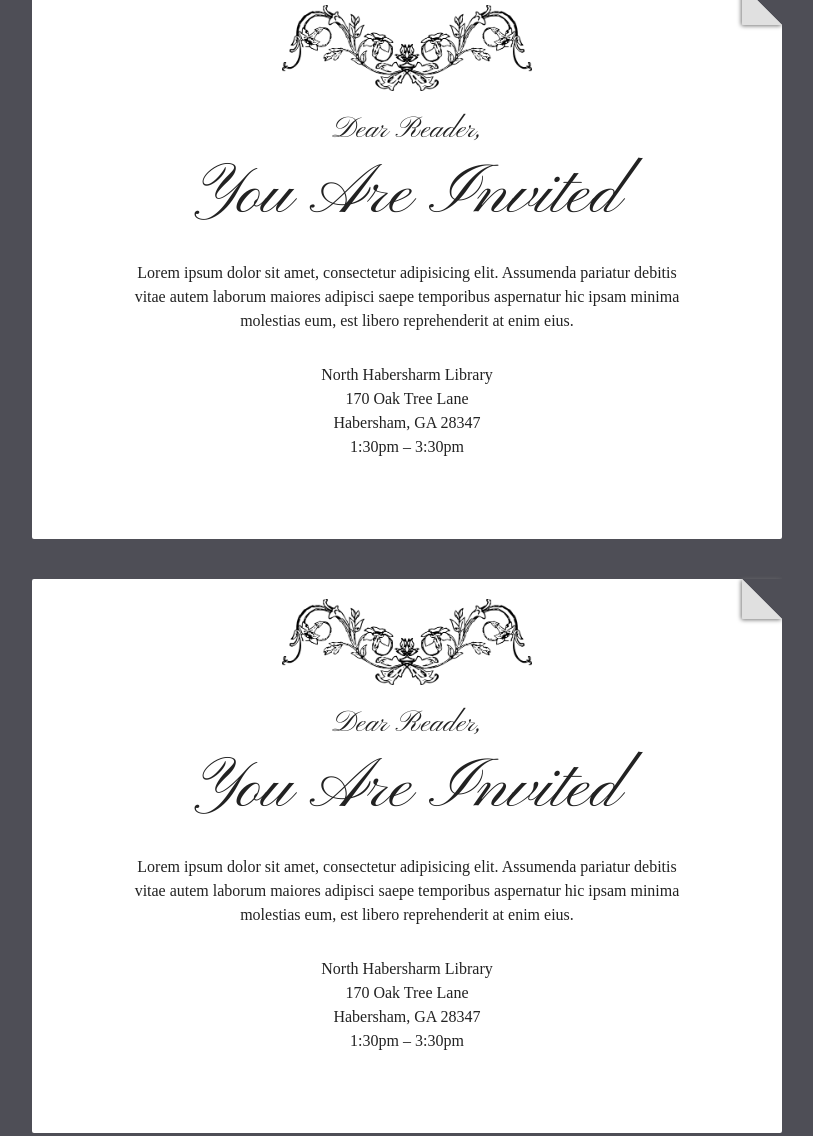
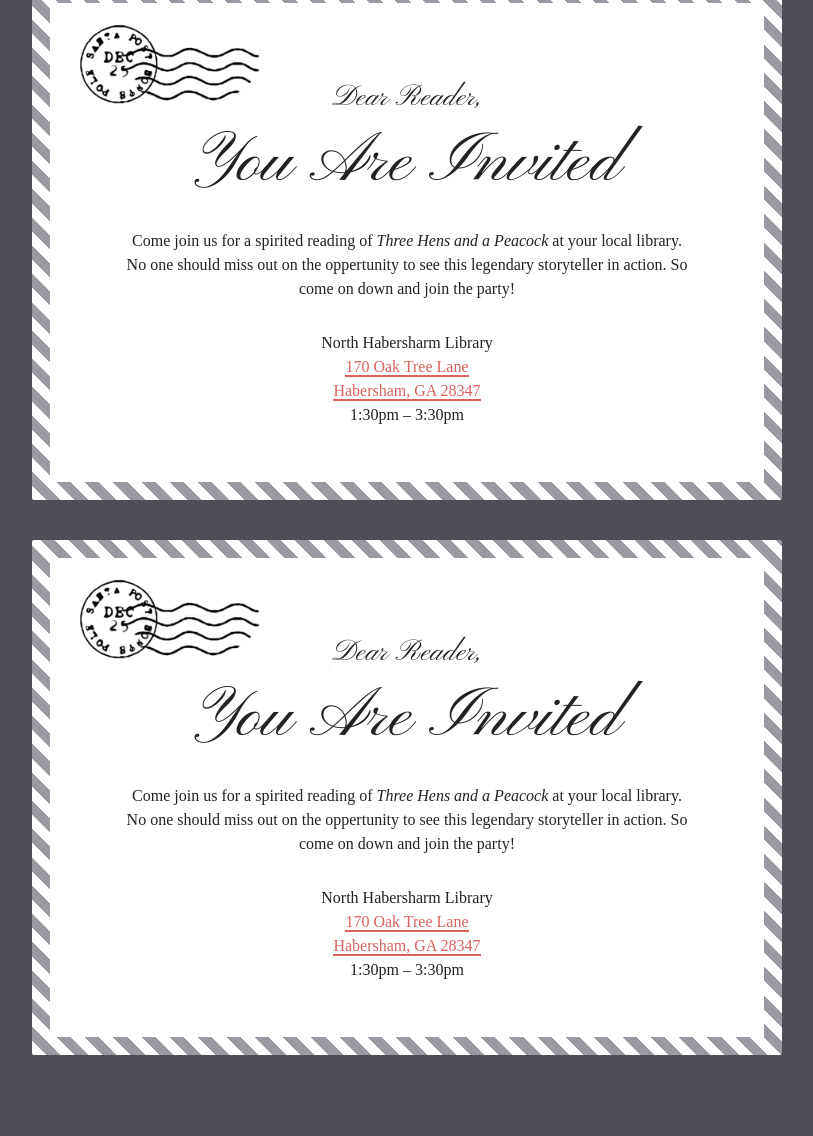
Before and after one commit to leahscott/one-book-habersham, a plain HTML site: page index.html in a window 1280 px wide. Shown: the part 4631-5767 px from the top of the page, without its empty margins (233-1046 px from the left). Drawn offline with nearby package versions, Linux system fonts and the light colour scheme; a script that the page names is missing; a web font is replaced by a local one.

Commit message:
Add additional event styles

```diff
--- a/css/styles.scss
+++ b/css/styles.scss
@@ -10,6 +10,12 @@ html {
 p {
 	font: 400 16px/24px 'gentium book basic';
 	padding-bottom: 20px;
+}
+
+p a {
+	color: $red;
+	text-decoration: none;
+	border-bottom: 2px solid;
 }
 
 em {
@@ -292,12 +298,6 @@ em {
 	.storyteller-copy {
 		text-shadow: none;
 	}
-
-	.storyteller-copy p a {
-		color: $red;
-		text-decoration: none;
-		border-bottom: 2px solid;
-	}
 }
 
 #events {
@@ -316,21 +316,18 @@ em {
 
 .event {
 	display: block;
-	background: url('../img/event-decoration.png') no-repeat center 20px,
-				white;
-	background-size: 250px;
+	background: repeating-linear-gradient(45deg, white, white 10px, lighten($slate, 30%) 10px, lighten($slate, 30%) 20px);
 	border-radius: 2px;
 	font-family: 'Pinyon Script', cursive;
 	text-align: center;
 	color: #222;
-	padding: 100px 100px 50px;
 	margin-bottom: 40px;
+	padding: 18px;
 	position: relative;
 
 	small {
 		font-size: 30px;
 		margin-bottom: 16px;
-		margin-top: 30px;
 		display: block;
 	}
 
@@ -342,33 +339,13 @@ em {
 	p {
 		padding-bottom: 30px;
 	}
+}
 
-	&:before, &:after {
-	  display: block;
-	  position: absolute;
-	  width: 40px;
-	  height: 40px;
-	  top: 0;
-	  right: 0;
-	  box-sizing: border-box;
-	  content: "";
-	}
-
-	&:before {
-	  border-top: solid 20px $slate;
-	  border-right: solid 20px $slate;
-	  border-left: solid 20px transparent;
-	  border-bottom: solid 20px transparent;
-	}
-
-	&:after {
-	  border-bottom: solid 20px darken(white, 12%);
-	  border-left: solid 20px darken(white, 12%);
-	  border-right: solid 20px transparent;
-	  border-top: solid 20px transparent;
-	  border-radius: 0 0 0 2px;
-	  box-shadow: -1px 1px 4px #777
-	}
+.event-inner {
+	background: url('../img/post-mark.png') no-repeat 30px 10px,
+				white;
+	background-size: 250px;
+	padding: 80px 75px 25px;
 }
 
 #sponsors {
--- a/index.html
+++ b/index.html
@@ -103,26 +103,28 @@
 		<div class="content-row">
 			<ul class="events-list">
 				<li class="event">
+					<div class="event-inner">
 						<small>Dear Reader,</small>
 						<h2>You Are Invited</h2>
-					<p class="event-description">Lorem ipsum dolor sit amet, consectetur adipisicing elit. Assumenda pariatur debitis vitae autem laborum maiores adipisci saepe temporibus aspernatur hic ipsam minima molestias eum, est libero reprehenderit at enim eius.</p>
+						<p class="event-description">Come join us for a spirited reading of <em>Three Hens and a Peacock</em> at your local library. No one should miss out on the oppertunity to see this legendary storyteller in action. So come on down and join the party!</p>
 						<p class="event-details">
 							North Habersharm Library<br>
-						170 Oak Tree Lane<br>
-						Habersham, GA 28347 <br>
+							<a href="">170 Oak Tree Lane<br>Habersham, GA 28347 <br></a>
 							1:30pm &ndash; 3:30pm
 						</p>
+					</div>
 				</li>
 				<li class="event">
+					<div class="event-inner">
 						<small>Dear Reader,</small>
 						<h2>You Are Invited</h2>
-					<p class="event-description">Lorem ipsum dolor sit amet, consectetur adipisicing elit. Assumenda pariatur debitis vitae autem laborum maiores adipisci saepe temporibus aspernatur hic ipsam minima molestias eum, est libero reprehenderit at enim eius.</p>
+						<p class="event-description">Come join us for a spirited reading of <em>Three Hens and a Peacock</em> at your local library. No one should miss out on the oppertunity to see this legendary storyteller in action. So come on down and join the party!</p>
 						<p class="event-details">
 							North Habersharm Library<br>
-						170 Oak Tree Lane<br>
-						Habersham, GA 28347 <br>
+							<a href="">170 Oak Tree Lane<br>Habersham, GA 28347 <br></a>
 							1:30pm &ndash; 3:30pm
 						</p>
+					</div>
 				</li>
 			</ul>
 		</div>
```
Also changed, not shown: css/styles.css, img/event-decoration.png (deleted), img/post-mark.png (added). Lines whose indentation alone changed are shown as unchanged.
